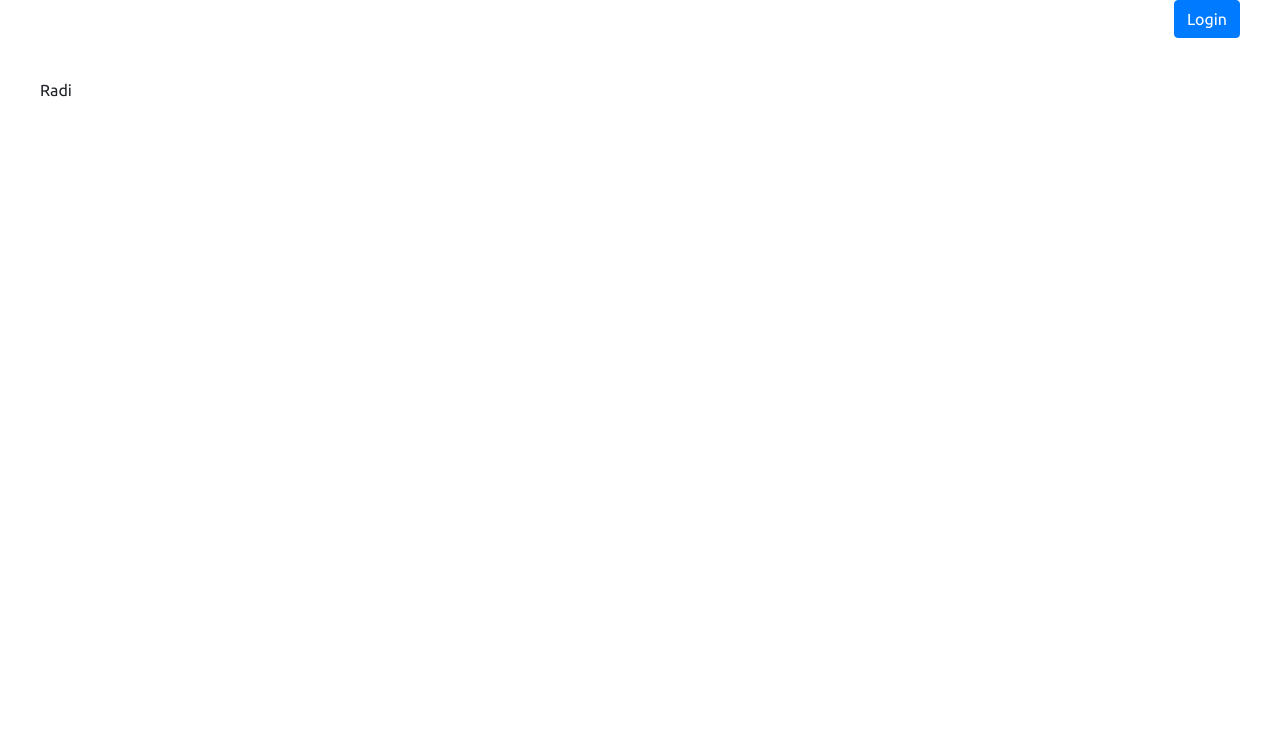
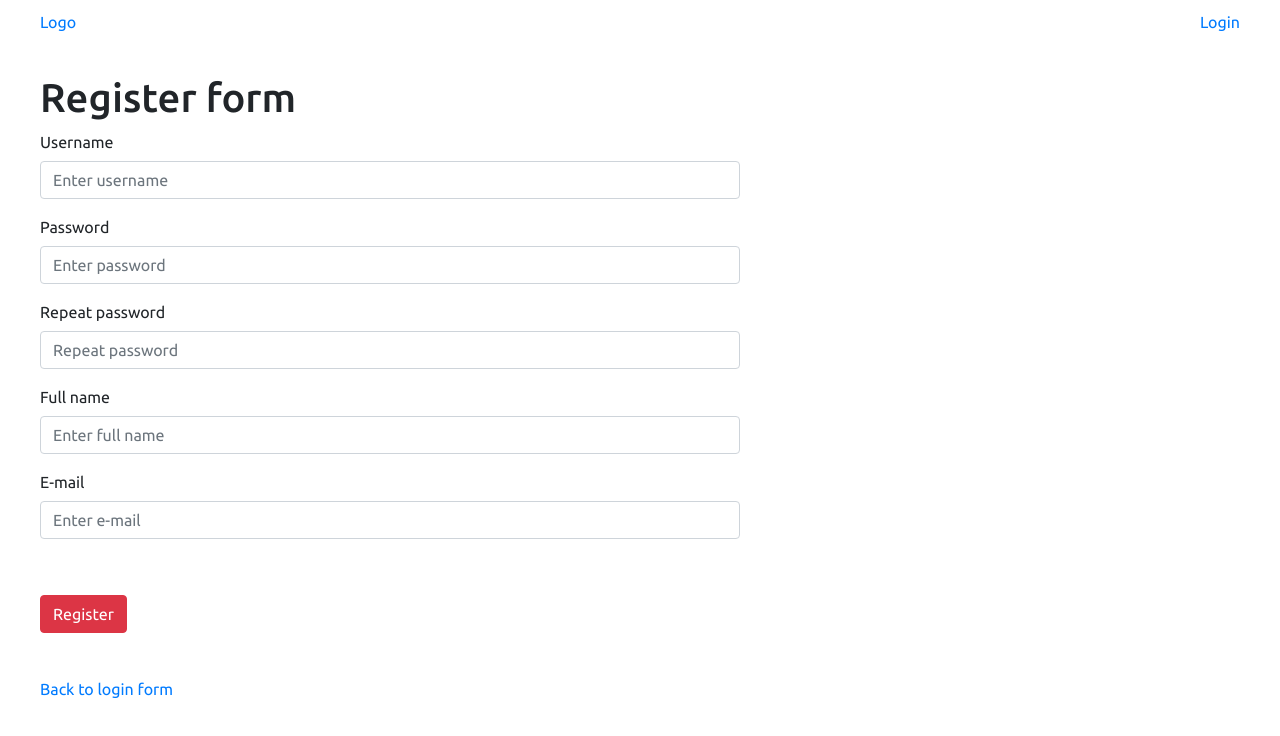
Before and after one commit to pacho26/quizard-frontend, a Nuxt app: page /register in a window 1280 px wide. Shown: the top 736 px of the page. Built offline with nearby package versions, Linux system fonts and the light colour scheme; no server answers; a web font is replaced by a local one.

Commit message:
Add authentication

```diff
--- a/components/CategoryCard.vue
+++ b/components/CategoryCard.vue
@@ -28,7 +28,7 @@ export default {
   box-shadow: rgba(100, 100, 111, 0.2) 0px 7px 29px 0px;
   transition: all 0.2s ease-in-out;
   text-decoration: none;
-  -webkit-filter: grayscale(0.65);
+  -webkit-filter: grayscale(0.5);
 
   img {
     max-width: 260px;
--- a/layouts/default.vue
+++ b/layouts/default.vue
@@ -1,15 +1,30 @@
 <template>
   <div class="content-container">
     <nav>
-      <nuxt-link to="login"
-        ><b-button class="blue" variant="primary">Login</b-button></nuxt-link
-      >
+      <nuxt-link to="/">Logo</nuxt-link>
+      <nuxt-link to="/login">{{ currentUser ? 'Logout' : 'Login' }}</nuxt-link>
     </nav>
     <main>
       <Nuxt />
     </main>
   </div>
 </template>
+
+<script>
+import { mapActions, mapState } from 'vuex';
+export default {
+  async created() {
+    await this.loadCategories();
+    await this.loadUsers();
+  },
+  computed: {
+    ...mapState(['currentUser']),
+  },
+  methods: {
+    ...mapActions(['loadCategories', 'loadUsers']),
+  },
+};
+</script>
 
 <style lang="scss" scoped>
 .content-container {
@@ -18,13 +33,14 @@
 
   nav {
     display: flex;
-    justify-content: flex-end;
+    align-items: center;
+    justify-content: space-between;
+    margin-top: 10px;
   }
 
   main {
-    // TODO: temporary margins
-    margin-top: 40px;
-    margin-bottom: 40px;
+    // TODO: Temporary margins
+    margin: 40px 0 80px;
   }
 }
 </style>
--- a/pages/index.vue
+++ b/pages/index.vue
@@ -12,16 +12,10 @@
 </template>
 
 <script>
-import { mapActions, mapState } from 'vuex';
+import { mapState } from 'vuex';
 export default {
-  async created() {
-    await this.loadCategories();
-  },
   computed: {
     ...mapState(['categories']),
-  },
-  methods: {
-    ...mapActions(['loadCategories']),
   },
 };
 </script>
--- a/pages/login.vue
+++ b/pages/login.vue
@@ -2,7 +2,7 @@
   <div class="form-container">
     <h1>Login form</h1>
 
-    <b-form @submit="onSubmit" v-if="show">
+    <b-form @submit="onSubmit">
       <b-form-group id="input-group-1" label="Username" label-for="input-1">
         <b-form-input
           id="input-1"
@@ -16,21 +16,28 @@
         <b-form-input
           id="input-2"
           type="password"
-          v-model="form.name"
+          v-model="form.password"
           placeholder="Enter password"
           required
         ></b-form-input>
       </b-form-group>
 
-      <b-button type="submit" variant="primary">Submit</b-button>
-      <nuxt-link to="register">
-        <b-button type="reset" variant="danger">Register</b-button>
-      </nuxt-link>
+      <p class="form-container__message" ref="message">{{ message }}</p>
+
+      <div class="form-container__buttons">
+        <b-button type="submit" variant="primary">Login</b-button>
+        <nuxt-link to="register">
+          <b-button variant="danger">Register</b-button>
+        </nuxt-link>
+      </div>
     </b-form>
   </div>
 </template>
 
 <script>
+import { loginUser } from '../services/service';
+import { mapGetters, mapActions } from 'vuex';
+
 export default {
   data() {
     return {
@@ -38,13 +45,32 @@ export default {
         username: '',
         password: '',
       },
-      show: true,
+      message: '',
     };
   },
+  created() {
+    this.setCurrentUser(null);
+  },
+  computed: {
+    ...mapGetters(['getUsernames', 'getUserByUsername']),
+  },
   methods: {
-    onSubmit(event) {
+    ...mapActions(['setCurrentUser']),
+    async onSubmit(event) {
       event.preventDefault();
-      console.log(this.form);
+
+      const loginDetails = {
+        username: this.form.username,
+        password: this.form.password,
+      };
+      const userFound = await loginUser(loginDetails);
+      if (userFound.username) {
+        this.setCurrentUser(userFound);
+        localStorage.setItem('loggedUser', JSON.stringify(userFound));
+        this.$router.push({ path: '/' });
+      } else {
+        this.message = 'Username or password is incorrect!';
+      }
     },
   },
 };
@@ -54,5 +80,22 @@ export default {
 .form-container {
   margin: 0 auto;
   max-width: 700px;
+
+  &__message {
+    color: #ee0000;
+    min-height: 24px;
+    position: relative;
+    bottom: 6px;
+  }
+
+  .success {
+    color: #008000;
+  }
+
+  &__buttons {
+    display: flex;
+    align-items: center;
+    gap: 12px;
+  }
 }
 </style>
--- a/pages/register.vue
+++ b/pages/register.vue
@@ -1,3 +1,150 @@
 <template>
-  <p>Radi</p>
+  <main>
+    <div class="form-container">
+      <h1>Register form</h1>
+
+      <b-form @submit="onSubmit">
+        <b-form-group label="Username">
+          <b-form-input
+            v-model="form.username"
+            placeholder="Enter username"
+            required
+          ></b-form-input>
+        </b-form-group>
+
+        <b-form-group label="Password">
+          <b-form-input
+            type="password"
+            v-model="form.password"
+            placeholder="Enter password"
+            required
+          ></b-form-input>
+        </b-form-group>
+
+        <b-form-group label="Repeat password">
+          <b-form-input
+            type="password"
+            v-model="form.repeatPassword"
+            placeholder="Repeat password"
+            required
+          ></b-form-input>
+        </b-form-group>
+
+        <b-form-group label="Full name">
+          <b-form-input
+            v-model="form.fullName"
+            placeholder="Enter full name"
+            required
+          ></b-form-input>
+        </b-form-group>
+
+        <b-form-group label="E-mail">
+          <b-form-input
+            type="email"
+            v-model="form.email"
+            placeholder="Enter e-mail"
+            required
+          ></b-form-input>
+        </b-form-group>
+
+        <p class="form-container__message" ref="message">{{ message }}</p>
+
+        <b-button type="submit" :variant="inputsEntered ? 'success' : 'danger'"
+          >Register</b-button
+        >
+      </b-form>
+      <nuxt-link to="/login">Back to login form</nuxt-link>
+    </div>
+  </main>
 </template>
+
+<script>
+import { registerUser } from '../services/service';
+import { mapGetters, mapActions } from 'vuex';
+
+export default {
+  data() {
+    return {
+      form: {
+        username: '',
+        password: '',
+        repeatPassword: '',
+        fullName: '',
+        email: '',
+      },
+
+      message: '',
+    };
+  },
+  computed: {
+    ...mapGetters(['getUsernames']),
+    inputsEntered() {
+      let allInputsEntered = true;
+      Object.entries(this.form).map(([key, value]) => {
+        if (!value.trim()) {
+          allInputsEntered = false;
+        }
+      });
+      return allInputsEntered;
+    },
+  },
+  methods: {
+    ...mapActions(['loadUsers']),
+
+    async onSubmit(event) {
+      event.preventDefault();
+      this.form.username = this.form.username.trim();
+      if (this.form.username.length < 4 || this.form.username.length > 12) {
+        this.message = 'Username must contain 5 - 12 characters!';
+      } else if (this.form.password !== this.form.repeatPassword) {
+        this.message = "Passwords doesn't match!";
+      } else if (this.getUsernames.includes(this.form.username)) {
+        this.message = 'Username already exists!';
+      } else {
+        const messageEl = this.$refs.message;
+        messageEl.classList.add('success');
+        this.message = 'You registered successfully!';
+        const newUser = this.filterObjectField('repeatPassword');
+        await registerUser(newUser);
+        await this.loadUsers();
+
+        setTimeout(() => {
+          this.$router.push({ path: '/login' });
+        }, 1000);
+      }
+    },
+    filterObjectField(keyName) {
+      return Object.keys(this.form).reduce(
+        (value, key) =>
+          key === keyName ? value : { ...value, [key]: this.form[key] },
+        {}
+      );
+    },
+  },
+};
+</script>
+
+<style lang="scss" scoped>
+main {
+  margin: 0 auto;
+  max-width: 700px;
+
+  .form-container {
+    &__message {
+      color: #ee0000;
+      min-height: 24px;
+      position: relative;
+      bottom: 6px;
+    }
+
+    .success {
+      color: #008000;
+    }
+  }
+
+  a {
+    position: relative;
+    top: 44px;
+  }
+}
+</style>
--- /dev/null
+++ b/services/service.js
@@ -0,0 +1,39 @@
+import axios from 'axios';
+const apiRoot = 'http://localhost:8081/api';
+
+const getUsers = async () => {
+  try {
+    const { data: users } = await axios.get(`${apiRoot}/users`);
+    return users;
+  } catch (err) {
+    console.error(err);
+  }
+};
+
+const registerUser = async (user) => {
+  try {
+    await axios.post(`${apiRoot}/users`, user);
+  } catch (err) {
+    console.error(err);
+  }
+};
+
+const loginUser = async (loginDetails) => {
+  try {
+    const { data: user } = await axios.post(`${apiRoot}/login`, loginDetails);
+    return user;
+  } catch (err) {
+    console.error(err);
+  }
+};
+
+const getCategories = async () => {
+  try {
+    const { data: categories } = await axios.get(`${apiRoot}/categories`);
+    return categories;
+  } catch (err) {
+    console.error(err);
+  }
+};
+
+export { getUsers, registerUser, loginUser, getCategories };
--- a/store/index.js
+++ b/store/index.js
@@ -1,12 +1,30 @@
-const apiRoot = 'http://localhost:8081/api';
+import { getCategories, getUsers } from '../services/service';
 
 export const state = () => ({
   categories: [],
+  users: [],
+  currentUser: null,
 });
 
 export const getters = {
   getCategories(state) {
     return state.categories;
+  },
+  getUsers(state) {
+    return state.users;
+  },
+  getCurrentUser(state) {
+    return state.currentUser;
+  },
+  getUsernames(state) {
+    const usernames = [];
+    state.users.forEach((user) => {
+      usernames.push(user.username);
+    });
+    return usernames;
+  },
+  getUserByUsername: (state) => (username) => {
+    return state.users.find((user) => user.username === username);
   },
 };
 
@@ -14,17 +32,24 @@ export const mutations = {
   loadCategories(state, categories) {
     state.categories = categories;
   },
+  loadUsers(state, users) {
+    state.users = users;
+  },
+  setCurrentUser(state, user) {
+    state.currentUser = user;
+  },
 };
 
 export const actions = {
   async loadCategories({ commit }) {
-    try {
-      const { data: categories } = await this.$axios.get(
-        `${apiRoot}/categories`
-      );
-      commit('loadCategories', categories.data);
-    } catch (err) {
-      commit('loadCategories', []);
-    }
+    const categories = await getCategories();
+    commit('loadCategories', categories);
+  },
+  async loadUsers({ commit }) {
+    const users = await getUsers();
+    commit('loadUsers', users);
+  },
+  async setCurrentUser({ commit }, user) {
+    commit('setCurrentUser', user);
   },
 };
```
Also changed, not shown: 2 other files (tests, documents, lock files or other folders).
